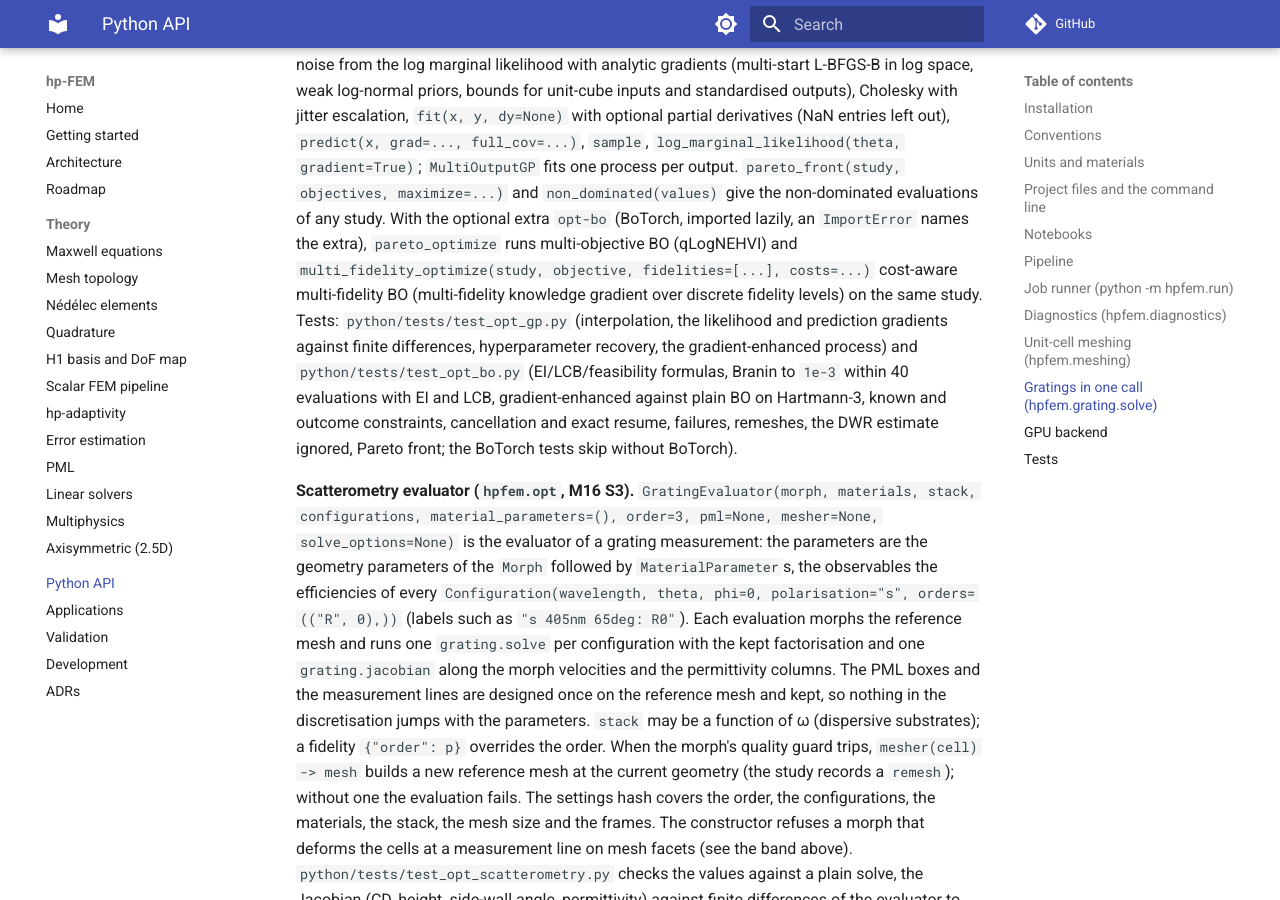
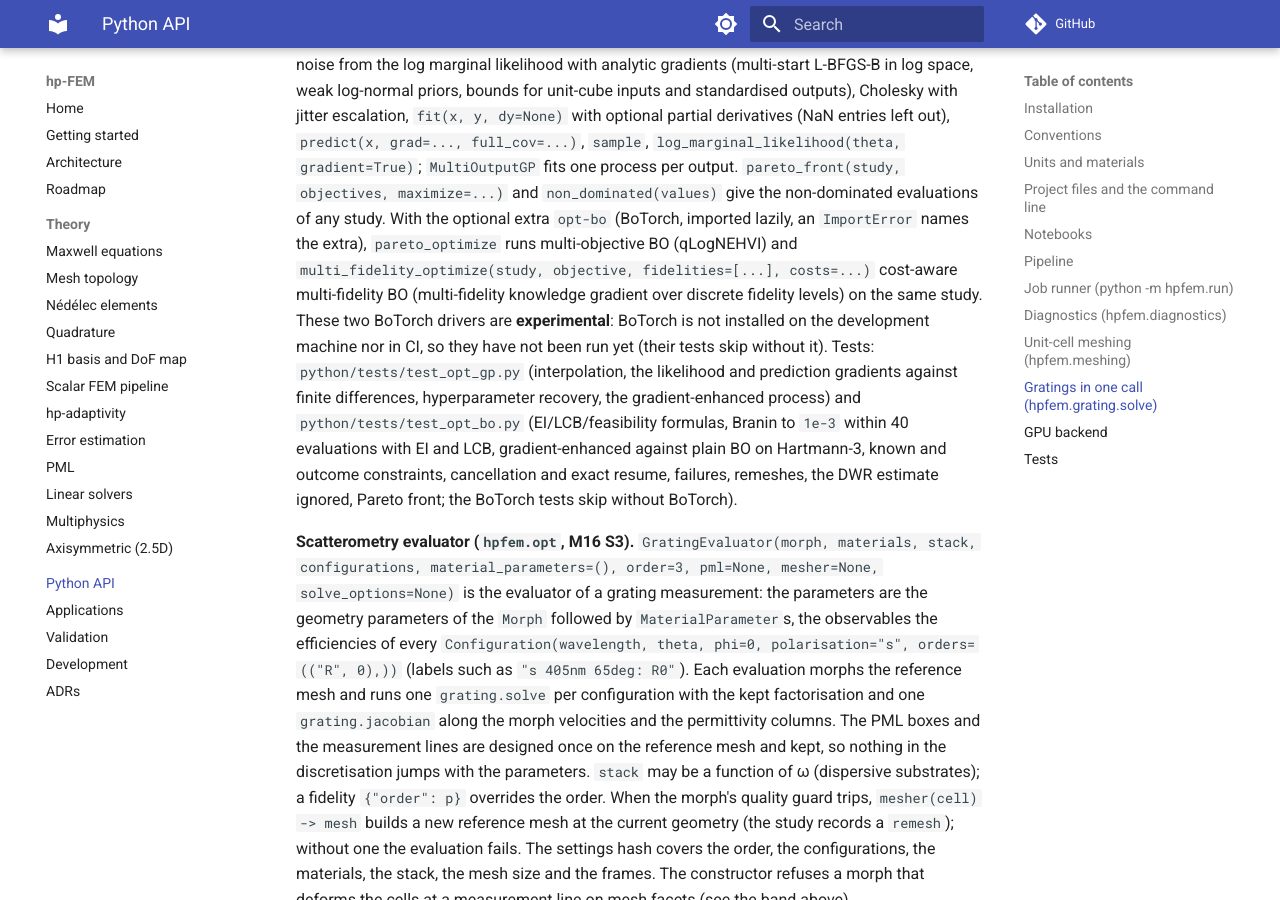
Before and after one commit to PhotonPower/hp-FEM, an MkDocs documentation site: the page built from docs/python.md, in a window 1280 px wide and 900 px high, scrolled down 12466 px. Built offline with MkDocs 1.6.1 and Material for MkDocs 9.7.7, drawn with Linux system fonts in a browser that asks for light colours; comment, search, counter and statistics services are not loaded.

Commit message:
docs(opt): mark the BoTorch drivers as experimental (not run yet)
Co-Authored-By: Claude Opus 5.5 <noreply@anthropic.com>

```diff
--- a/docs/python.md
+++ b/docs/python.md
@@ -529,7 +529,9 @@ priors, bounds for unit-cube inputs and standardised outputs), Cholesky with jit
 `opt-bo` (BoTorch, imported lazily, an `ImportError` names the extra), `pareto_optimize` runs
 multi-objective BO (qLogNEHVI) and `multi_fidelity_optimize(study, objective, fidelities=[...],
 costs=...)` cost-aware multi-fidelity BO (multi-fidelity knowledge gradient over discrete
-fidelity levels) on the same study. Tests: `python/tests/test_opt_gp.py` (interpolation, the
+fidelity levels) on the same study. These two BoTorch drivers are **experimental**: BoTorch is
+not installed on the development machine nor in CI, so they have not been run yet (their
+tests skip without it). Tests: `python/tests/test_opt_gp.py` (interpolation, the
 likelihood and prediction gradients against finite differences, hyperparameter recovery, the
 gradient-enhanced process) and `python/tests/test_opt_bo.py` (EI/LCB/feasibility formulas,
 Branin to `1e-3` within 40 evaluations with EI and LCB, gradient-enhanced against plain BO on
```
Also changed, not shown: 1 other file.
